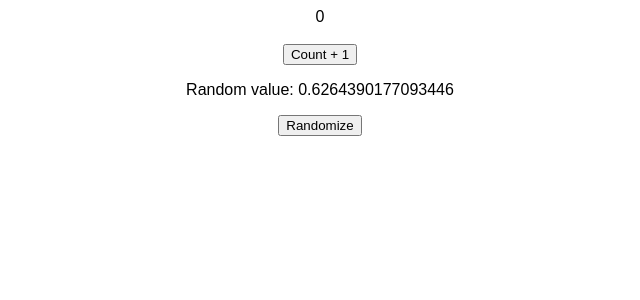
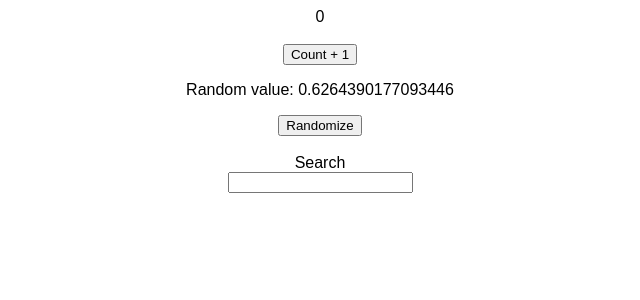
Before and after one commit to knezevicvasilije/ReactPredavanja, a React (Create React App) app: page / in a window 1280 px wide. Shown: the top 300 px of the page, without its empty margins (320-960 px from the left). Built offline with nearby package versions, Linux system fonts and the light colour scheme.

Commit message:
input search

```diff
--- a/src/App.js
+++ b/src/App.js
@@ -4,6 +4,7 @@ import { useState } from "react";
 
 export default function App() {
   const [counter, setCounter] = useState(0);
+  const [search, setSearch] = useState("");
   const [random, setRandom] = useState(() => {
     return Math.random();
   });
@@ -37,6 +38,14 @@ export default function App() {
       </button> */}
       <p>Random value: {random}</p>
       <button onClick={() => setRandom(Math.random())}>Randomize</button>
+      <br></br> <br></br>
+      <label htmlFor="search">Search</label> <br></br>
+      <input
+        type="text"
+        id="search"
+        value={search}
+        onChange={(e) => setSearch(e.target.value)}
+      />
     </div>
   );
 }
```
